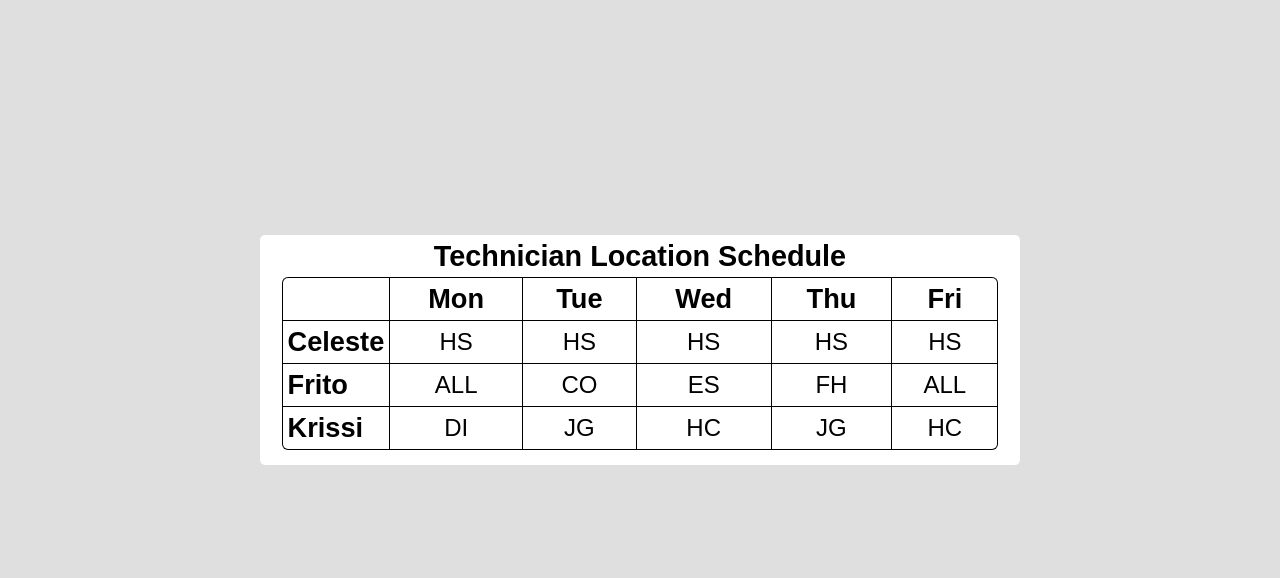
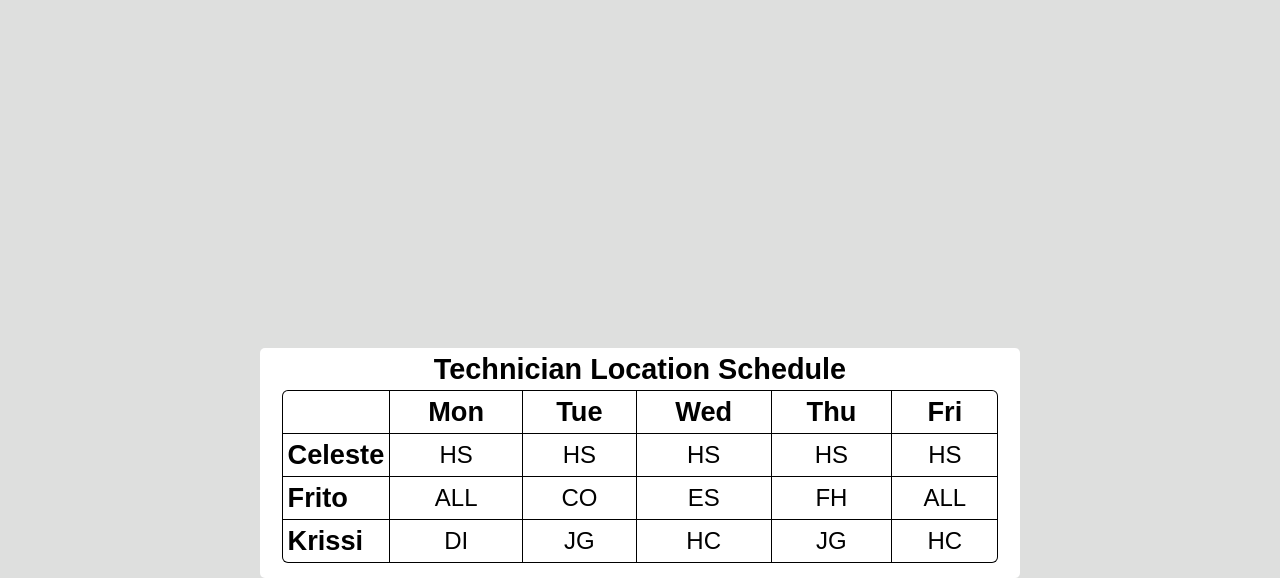
Before and after one commit to jgates1/tvdisplay, a plain HTML site: page index.html in a window 1280 px wide. Shown: the part 324-902 px from the top of the page. Before the commit the page ends 800 px from the top, so only its background shows below. Drawn offline with Linux system fonts and the light colour scheme; a script that the page names is missing.

Commit message:
Table Top Margin

```diff
--- a/mystyle.css
+++ b/mystyle.css
@@ -47,7 +47,7 @@
 				margin: 0 auto;
 				border-color: white;
 				border-radius: 5px;
-				margin-top: 40px;
+				margin-top: 12%;
 			}
 
 			.tablehead{
```
